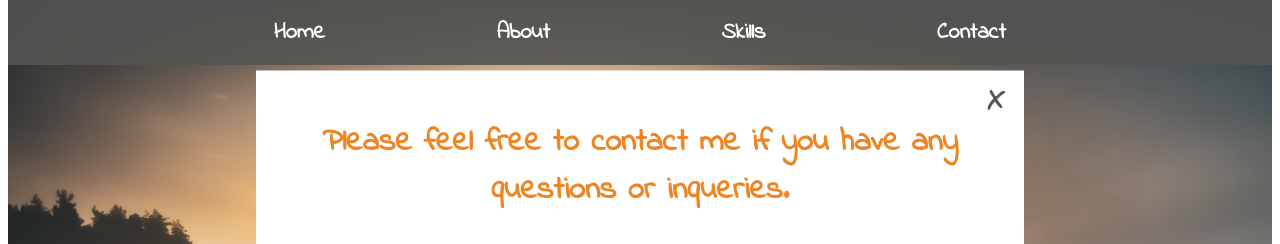
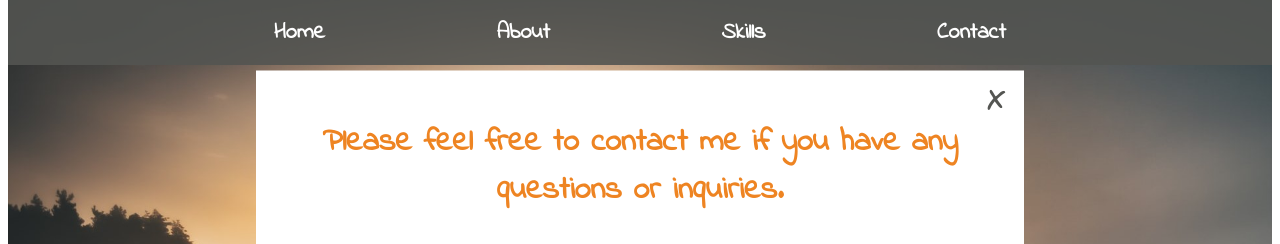
Before and after one commit to CREPIC21/MyWebsite, a plain HTML site: page index.html in a window 1280 px wide. Both pictures are taken after a click on the link "Contact". Shown: the top 244 px of the page. Drawn offline with Linux system fonts and the light colour scheme.

Commit message:
added additional text

```diff
--- a/index.html
+++ b/index.html
@@ -27,7 +27,7 @@
 
             <div class="wrapper">
 
-                <h3 class="about-h3">I am Danijel, Junior Programmer and Web Developer</h3>
+                <h3 class="about-h3">I am Danijel, Junior Programmer and Web Developer.</h3>
             </div>
 
         </div>
@@ -111,7 +111,7 @@
 
         <div class="modal">
             <div class="close-btn-container">
-                <h3>Please feel free to contact me if you have any questions or inqueries.</h3>
+                <h3>Please feel free to contact me if you have any questions or inquiries.</h3>
             <form class="modal-form">
                 <div class="btn-close-modal">X</div>
                 <label for="name">Name</label>
```
